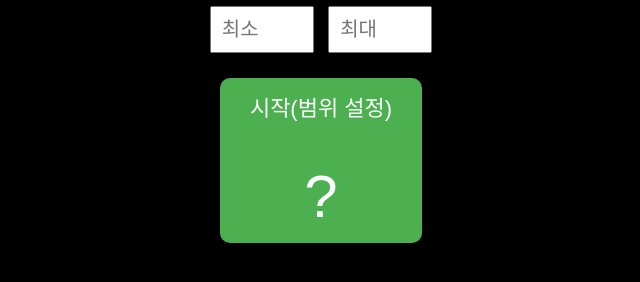
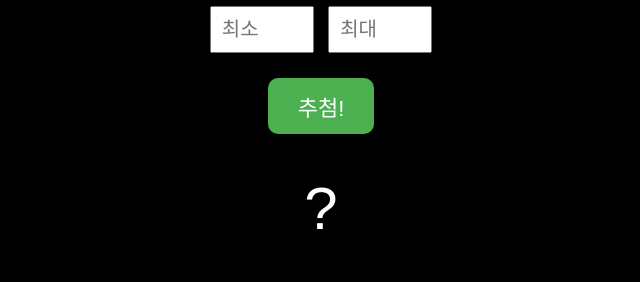
Before and after one commit to amagim43-afk/-, a plain HTML site: page index.html in a window 1280 px wide. Shown: the part 146-428 px from the top of the page, without its empty margins (319-959 px from the left). Drawn offline with Linux system fonts and the light colour scheme.

Commit message:
index.html 업데이트

```diff
--- a/index.html
+++ b/index.html
@@ -51,7 +51,7 @@
 
 <br>
 
-<button onclick="init()">시작(범위 설정)
+<button onclick="draw()">추첨!</button>
 
 <div id="result">?</div>
 
```
